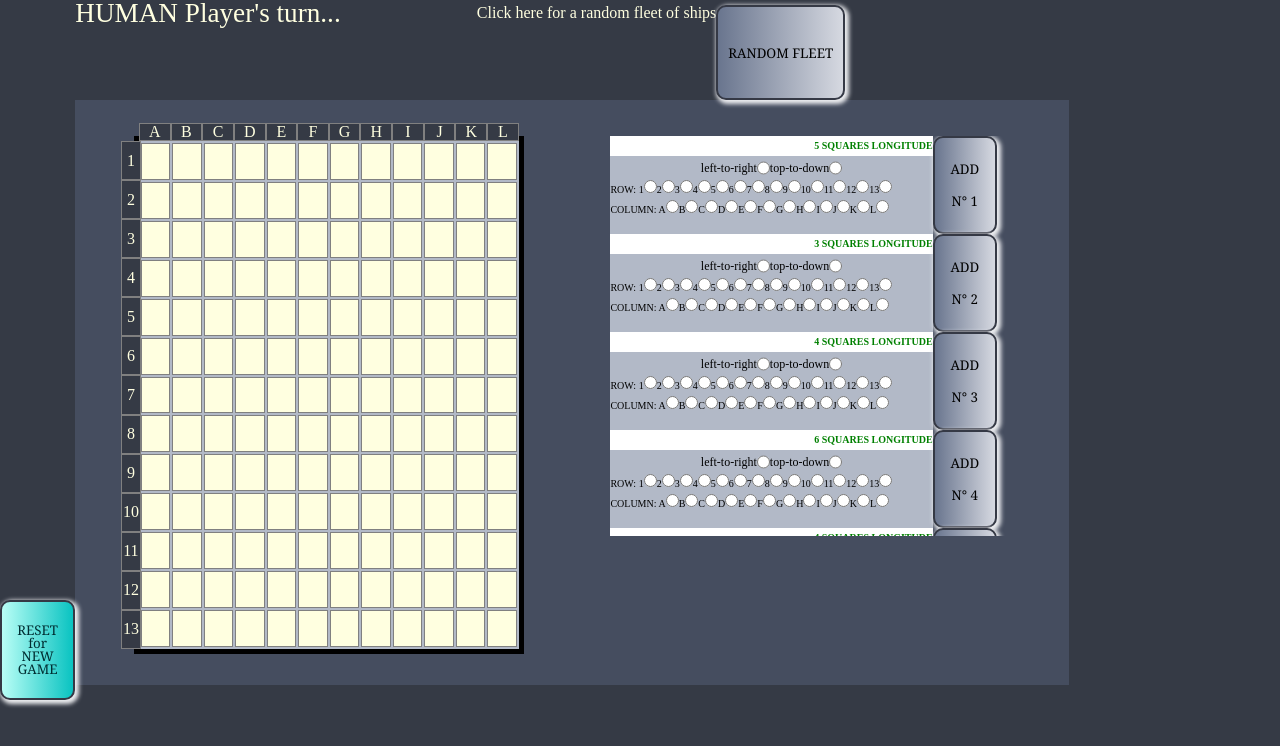
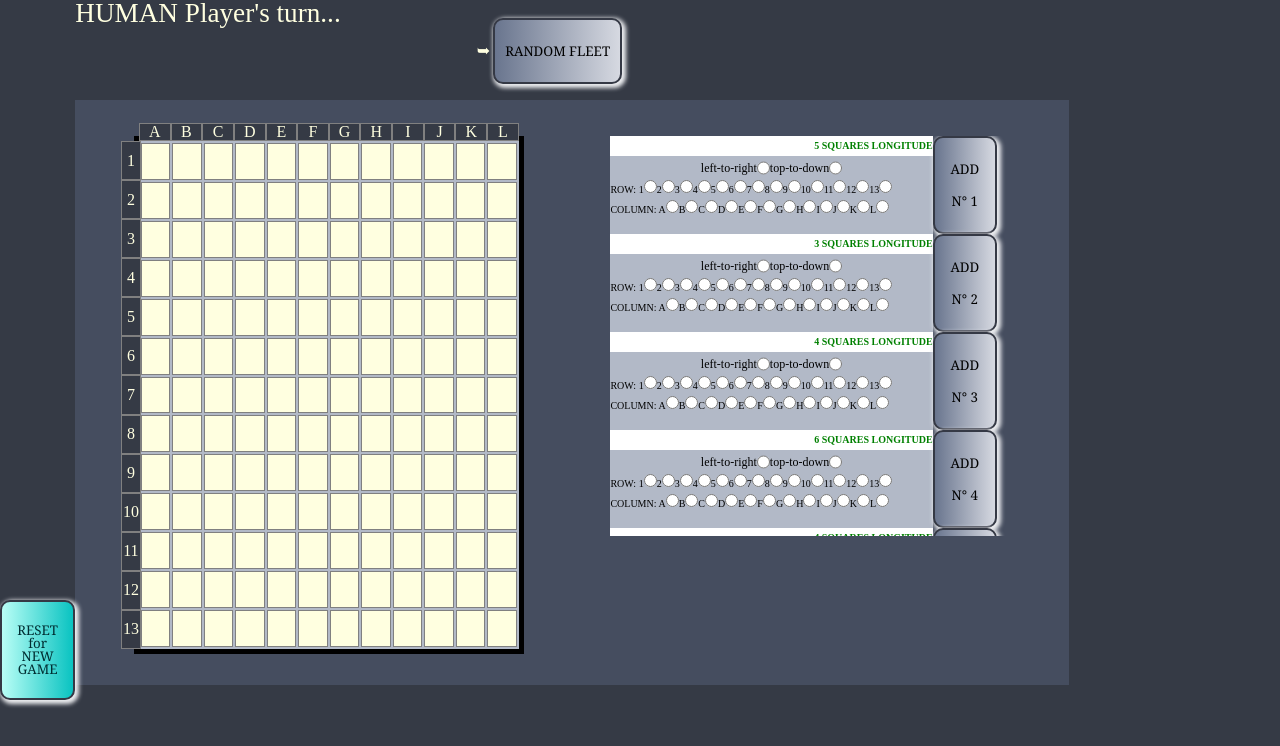
Before and after one commit to manelly67/TheOdinProject-Battleship, a website built with webpack: page dist/index.html in a window 1280 px wide. Both pictures are taken after a click on the button "ADD SHIPS". Built offline with nearby package versions, Linux system fonts and the light colour scheme.

Commit message:
fix click in random fleet button

```diff
--- a/src/components/add-ships.js
+++ b/src/components/add-ships.js
@@ -225,7 +225,7 @@ for(let i=1; i<=shipLength.length; ++i){
     }
 
     const divForRandom = document.createElement('div');
-    divForRandom.innerText = 'Click here for a random fleet of ships';
+    divForRandom.innerText = '➥ ';
     divForRandom.classList.add('randomships');
     const buttonRandom = document.createElement('button');
     buttonRandom.innerText = 'RANDOM FLEET';
--- a/src/style-base.css
+++ b/src/style-base.css
@@ -167,7 +167,7 @@ main {
       grid-row: 1 / 2;      /* esta linea se asocia al grid del container */
       grid-column: 2 / 4;   /* esta linea se asocia al grid del container */
       display: grid;
-      grid-template-columns: 2fr 1fr 4fr 1fr 1fr;
+      grid-template-columns: 2fr 1fr 2fr 3fr 1fr;
       grid-template-rows: 1fr;
   }
 
@@ -198,14 +198,16 @@ main {
     grid-column: 3 / 4;
     grid-row: 1 / 2;
     padding-top: 1%;
+	align-items: center;
     color: lightyellow;
     display: flex;
     justify-content:flex-start;
+	gap: 3px;
   }
 
   .result {                     /* grid turn*/
   grid-row: 1/2;
-  grid-column: 3/4;
+  grid-column: 4/5;
 }
 
 .resultMessage {
```
Also changed, not shown: dist/index.bundle.js.
